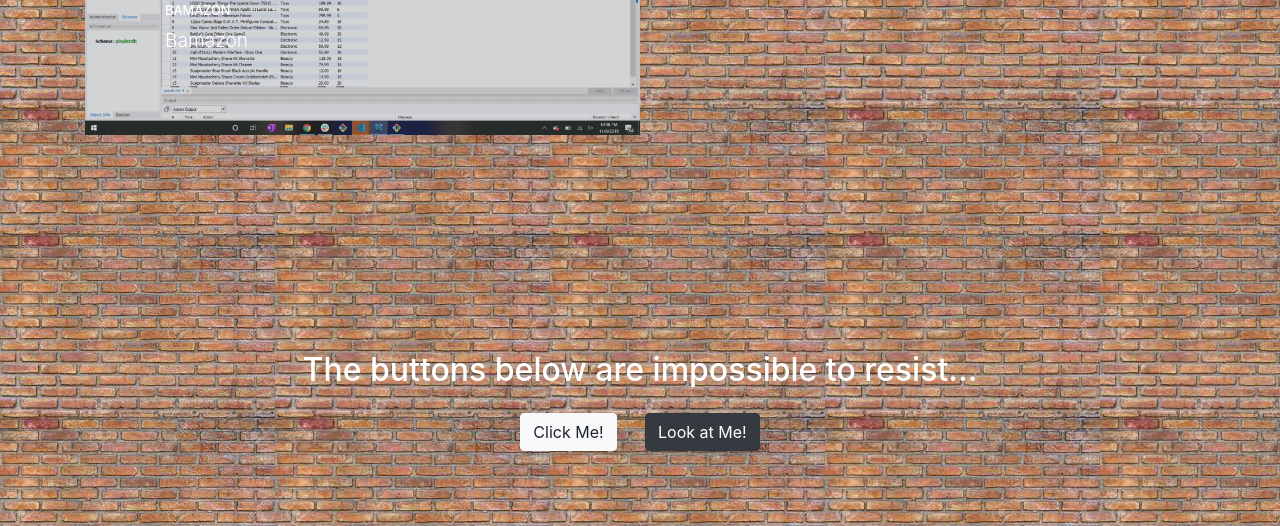
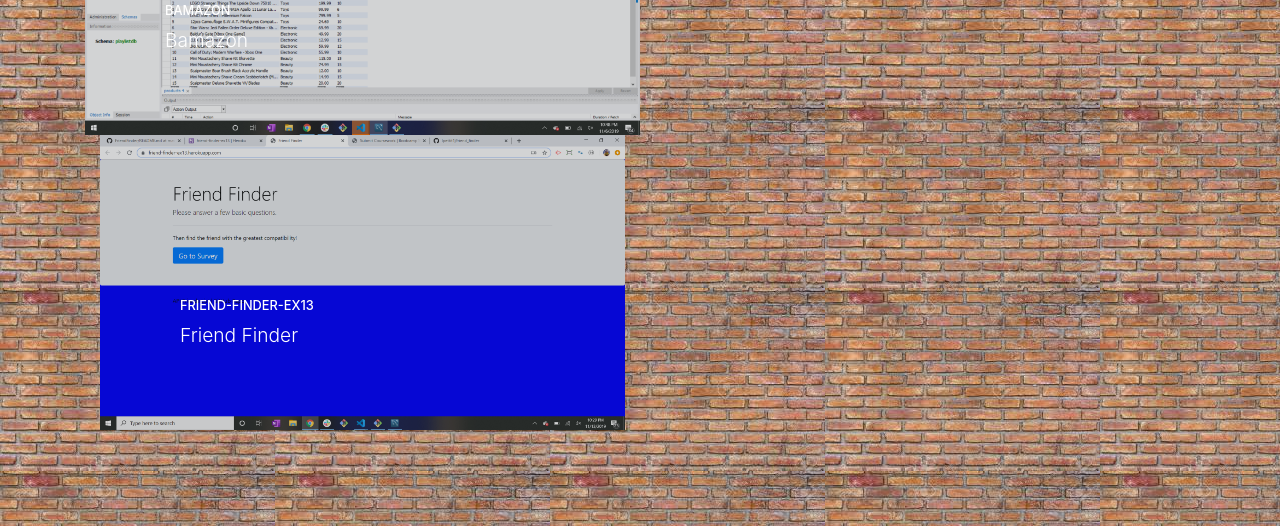
Before and after one commit to lpettit1/portfolio_luke, a website with bundled scripts: page index.html in a window 1280 px wide. Shown: the part 3079-3605 px from the top of the page. Built offline with nearby package versions, Linux system fonts and the light colour scheme.

Commit message:
add new assignment

```diff
--- a/index.html
+++ b/index.html
@@ -200,6 +200,22 @@
           </a>
         </div>
       </div>
+
+      <div class="col-lg-6">
+        <a class="portfolio-item" href="https://friend-finder-ex13.herokuapp.com/">
+          <span class="caption">
+            <span class="caption-content">
+              <h2>friend-finder-ex13</h2>
+              <p class="mb-0">Friend Finder</p>
+
+            </span>
+          </span>
+          <img class="img-fluid" src="image/friend-finder.png" alt="">
+        </a>
+      </div>
+    </div>
+
+
     </div>
   </section>
 
```
Also changed, not shown: image/friend-finder.png (added).
